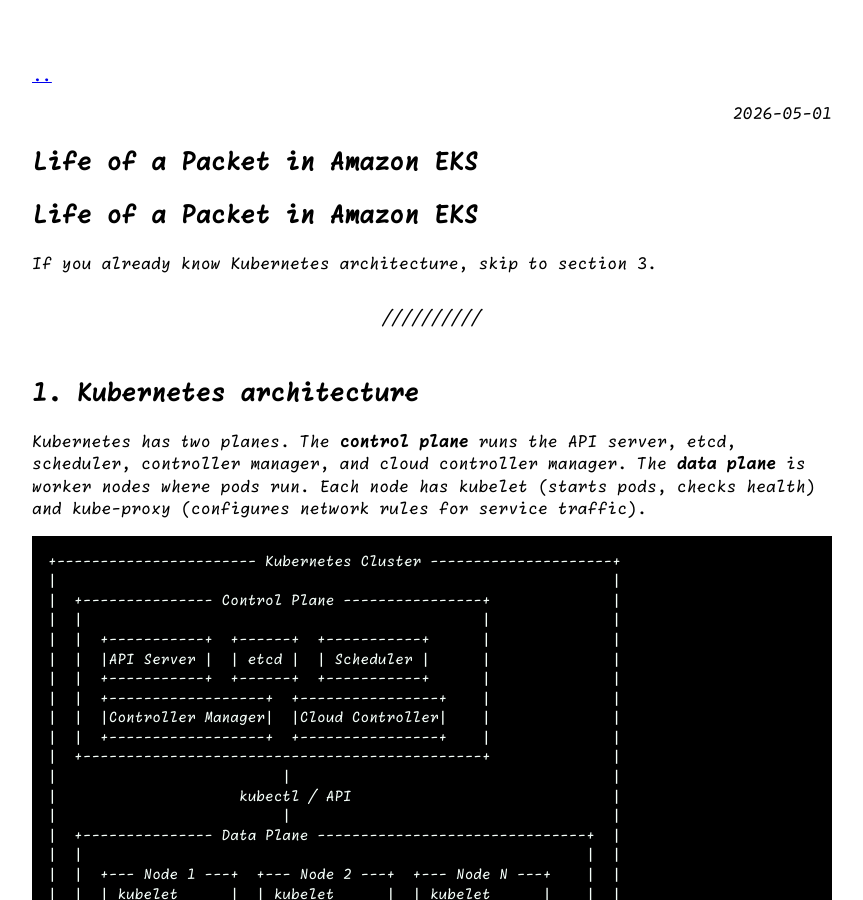
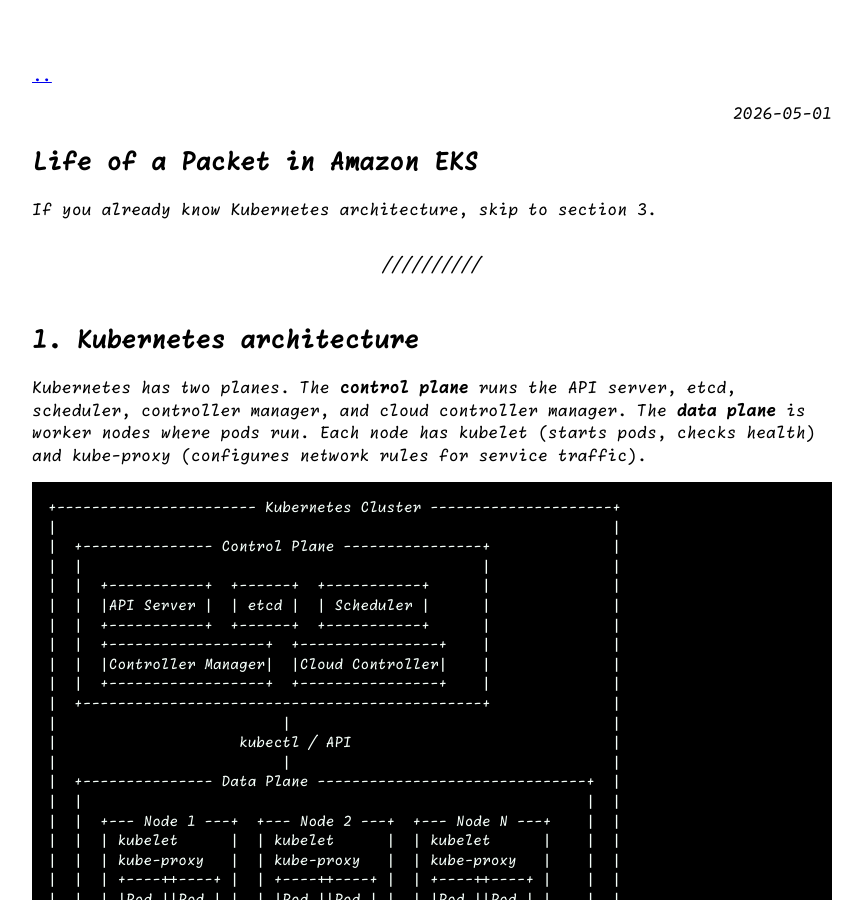
Before and after one commit to samof76/samof76.github.io, a Jekyll site: the page built from _posts/2026-05-01-life-of-a-packet-in-aws-eks.md, in a window 1280 px wide and 900 px high. Shown: the whole window, without its empty margins (208-1071 px from the left). Built offline with Jekyll 4.4.1, drawn with Linux system fonts in a browser that asks for light colours.

Commit message:
Always forget that this injects the title itself

```diff
--- a/_posts/2026-05-01-life-of-a-packet-in-aws-eks.md
+++ b/_posts/2026-05-01-life-of-a-packet-in-aws-eks.md
@@ -4,8 +4,6 @@
 category: aws, eks, network
 mermaid: true
 ---
-
-# Life of a Packet in Amazon EKS
 
 If you already know Kubernetes architecture, skip to section 3.
 
```
